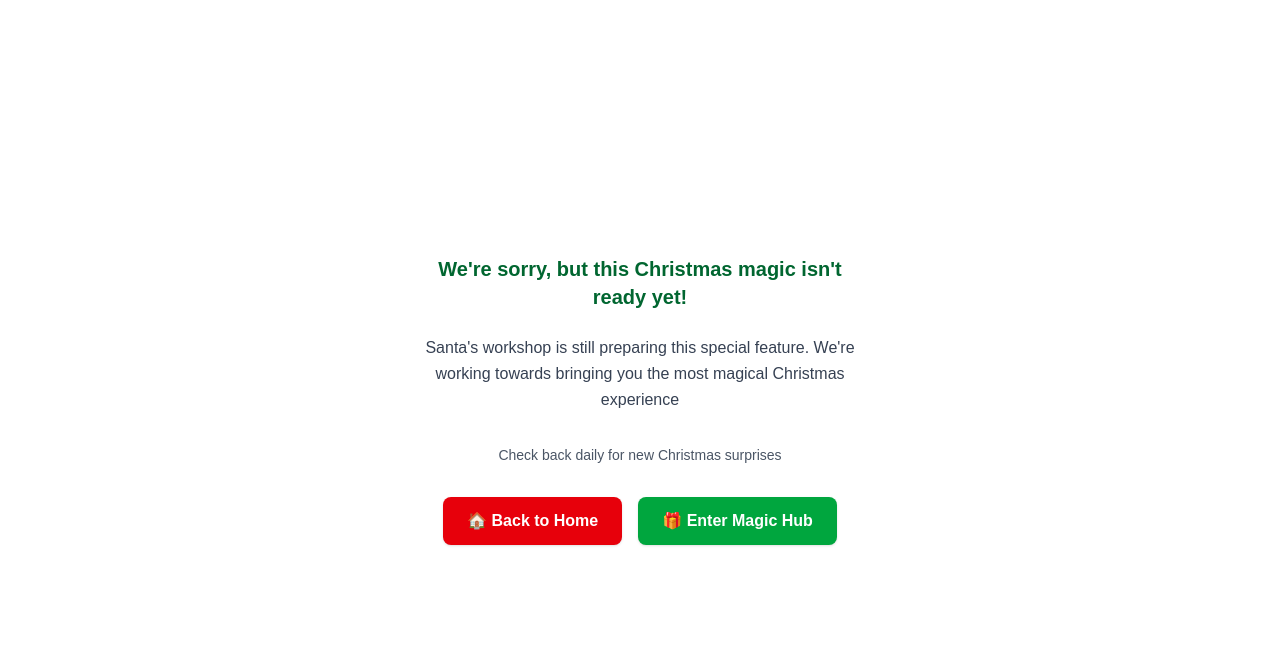
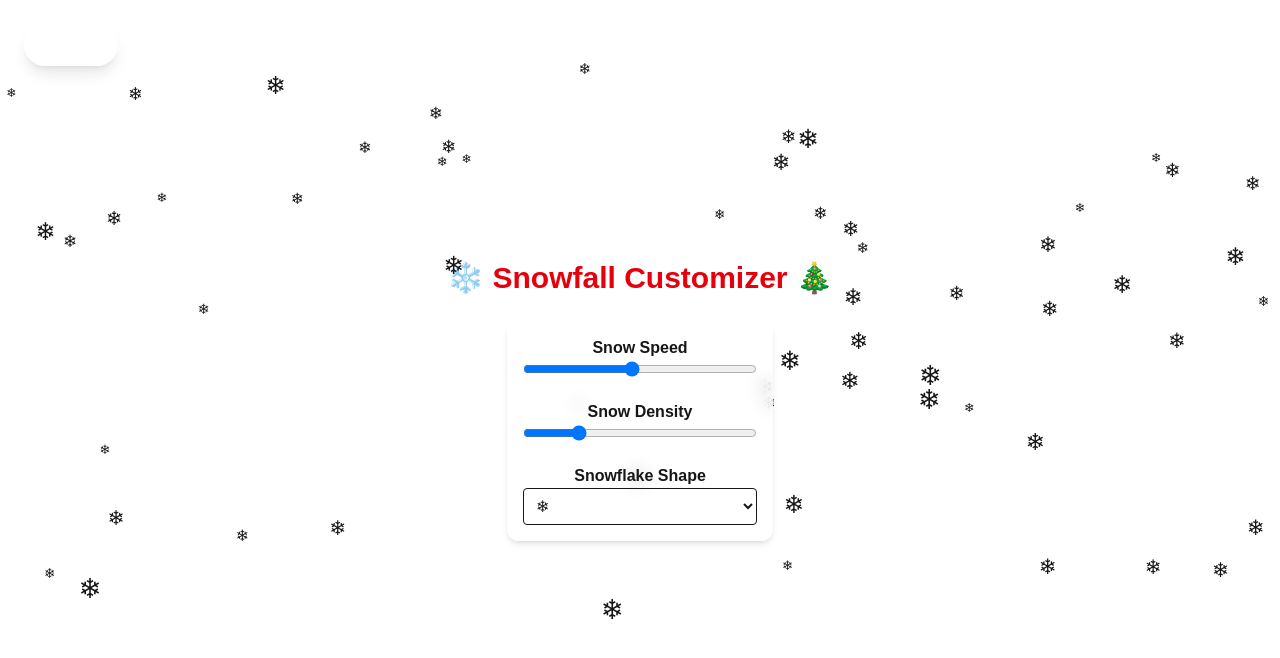
Before and after one commit to Mbiydzenyuy3/santas-magic-hub, a Next.js app: page /magic/snowfall-customizer in a window 1280 px wide. Before the commit this address had no page. Shown: the top 658 px of the page. Built offline with nearby package versions, Linux system fonts and the light colour scheme.

Commit message:
feat: Implement a feature for snow Customer, users can adjust the speed, density and customize their own snowfall

```diff
--- a/app/magic/page.tsx
+++ b/app/magic/page.tsx
@@ -115,6 +115,18 @@ export default function MagicHub() {
         </Link>
 
         <Link
+          href="/magic/snowfall-customizer"
+          className="p-5 rounded-xl shadow-lg hover:shadow-xl bg-white border border-gray-200 transition-all duration-200 hover:border-green-300"
+        >
+          <div className="text-gray-900 font-semibold text-lg">
+            ❄️ Snowfall Customizer
+          </div>
+          <p className="text-xs text-gray-700 mt-2 font-medium">
+            Day 10 unlocked
+          </p>
+        </Link>
+
+        <Link
           href="/magic/tree-decorator"
           className="p-5 rounded-xl shadow-lg hover:shadow-xl bg-white border border-gray-200 transition-all duration-200 hover:border-green-300"
         >
--- /dev/null
+++ b/app/magic/snowfall-customizer/page.tsx
@@ -0,0 +1,51 @@
+'use client'
+
+import { useState, useEffect } from 'react'
+import CustomSnowfall from '@/components/custom-snowfall/CustomSnowfall'
+import ControlsPanel from '@/components/custom-snowfall/ControlsPanel'
+import Link from 'next/link'
+
+export default function SnowfallCustomizerPage() {
+  const [speed, setSpeed] = useState(8)
+  const [density, setDensity] = useState(60)
+  const [shape, setShape] = useState('❄')
+
+  useEffect(() => {
+    const stored = JSON.parse(localStorage.getItem('completedDays') || '[]')
+    if (!stored.includes(10)) {
+      localStorage.setItem('completedDays', JSON.stringify([...stored, 10]))
+    }
+  }, [])
+
+  return (
+    <div className="min-h-screen flex flex-col items-center justify-center p-6 relative text-center">
+      <div className="fixed inset-0 pointer-events-none z-0">
+        <CustomSnowfall speed={speed} density={density} shape={shape} />
+      </div>
+      <div className="absolute top-6 left-6 z-20">
+        <Link
+          href="/magic"
+          className="inline-flex items-center gap-2 px-4 py-2 bg-white/10 backdrop-blur-md hover:bg-white/20 border border-white/20 text-white rounded-full transition-all duration-300 font-medium group shadow-lg"
+        >
+          <span className="group-hover:-translate-x-1 transition-transform">
+            ←
+          </span>{' '}
+          Back
+        </Link>
+      </div>
+
+      <h1 className="text-3xl font-bold text-red-600 mb-6">
+        ❄️ Snowfall Customizer 🎄
+      </h1>
+
+      <ControlsPanel
+        speed={speed}
+        density={density}
+        shape={shape}
+        onSpeedChange={setSpeed}
+        onDensityChange={setDensity}
+        onShapeChange={setShape}
+      />
+    </div>
+  )
+}
--- /dev/null
+++ b/components/custom-snowfall/ControlsPanel.tsx
@@ -0,0 +1,58 @@
+'use client'
+import { snowShapes } from '@/lib/snowShapes'
+
+export default function ControlsPanel({
+  speed,
+  density,
+  shape,
+  onSpeedChange,
+  onDensityChange,
+  onShapeChange
+}: // eslint-disable-next-line @typescript-eslint/no-explicit-any
+any) {
+  return (
+    <div className="bg-white/80 backdrop-blur p-4 rounded-xl shadow-md space-y-4">
+      {/* Snow Speed */}
+      <div>
+        <label className="font-semibold">Snow Speed</label>
+        <input
+          type="range"
+          min="2"
+          max="15"
+          value={speed}
+          onChange={(e) => onSpeedChange(Number(e.target.value))}
+          className="w-full"
+        />
+      </div>
+
+      {/* Snow Density */}
+      <div>
+        <label className="font-semibold">Snow Density</label>
+        <input
+          type="range"
+          min="20"
+          max="200"
+          value={density}
+          onChange={(e) => onDensityChange(Number(e.target.value))}
+          className="w-full"
+        />
+      </div>
+
+      {/* Snow Shape */}
+      <div>
+        <label className="font-semibold">Snowflake Shape</label>
+        <select
+          value={shape}
+          onChange={(e) => onShapeChange(e.target.value)}
+          className="w-full p-2 border rounded"
+        >
+          {snowShapes.map((sh, i) => (
+            <option key={i} value={sh}>
+              {sh}
+            </option>
+          ))}
+        </select>
+      </div>
+    </div>
+  )
+}
--- /dev/null
+++ b/components/custom-snowfall/CustomSnowfall.tsx
@@ -0,0 +1,60 @@
+'use client'
+
+import { useMemo } from 'react'
+
+interface Flake {
+  id: number
+  left: string
+  size: string
+  delay: string
+}
+
+interface CustomSnowfallProps {
+  density: number
+  speed: number
+  shape: string | React.ReactNode
+}
+
+function createRandomGenerator(seed: number) {
+  let state = seed
+  return () => {
+    state = (state * 1664525 + 1013904223) % Math.pow(2, 32)
+    return state / Math.pow(2, 32)
+  }
+}
+
+export default function CustomSnowfall({
+  density,
+  speed,
+  shape
+}: CustomSnowfallProps) {
+  const flakes = useMemo<Flake[]>(() => {
+    const random = createRandomGenerator(density * 1234567 + 89101112)
+
+    return Array.from({ length: density }, (_, i) => ({
+      id: i,
+      left: `${random() * 100}%`,
+      size: `${12 + random() * 16}px`,
+      delay: `${random() * 5}s`
+    }))
+  }, [density])
+
+  return (
+    <div className="pointer-events-none fixed inset-0 overflow-hidden z-[-1]">
+      {flakes.map((f) => (
+        <div
+          key={f.id}
+          className="absolute animate-snow"
+          style={{
+            left: f.left,
+            fontSize: f.size,
+            animationDelay: f.delay,
+            animationDuration: `${speed}s`
+          }}
+        >
+          {shape}
+        </div>
+      ))}
+    </div>
+  )
+}
--- a/constant/challengeDays.ts
+++ b/constant/challengeDays.ts
@@ -8,8 +8,8 @@ export const days = [
   { day: 7, name: 'Greeting Card Maker', live: true },
   { day: 8, name: 'Story Teller', live: true },
   { day: 9, name: 'Naughty or Nice Meter', live: true },
-  { day: 10, name: 'Tree Decorator', live: false },
-  { day: 11, name: 'Holiday Recipe Finder', live: false },
+  { day: 10, name: 'Snowfall Customizer', live: true },
+  { day: 11, name: 'Tree Decorator', live: false },
   { day: 12, name: 'Christmas Movie Recommender', live: false },
   { day: 13, name: 'Festive Playlist Generator', live: false },
   { day: 14, name: 'Virtual Snow Globe', live: false },
--- /dev/null
+++ b/lib/snowShapes.ts
@@ -0,0 +1 @@
+export const snowShapes = ['❄', '⭐', '🎀', '🎄', '☃️', '🕯️', '✨']
```
